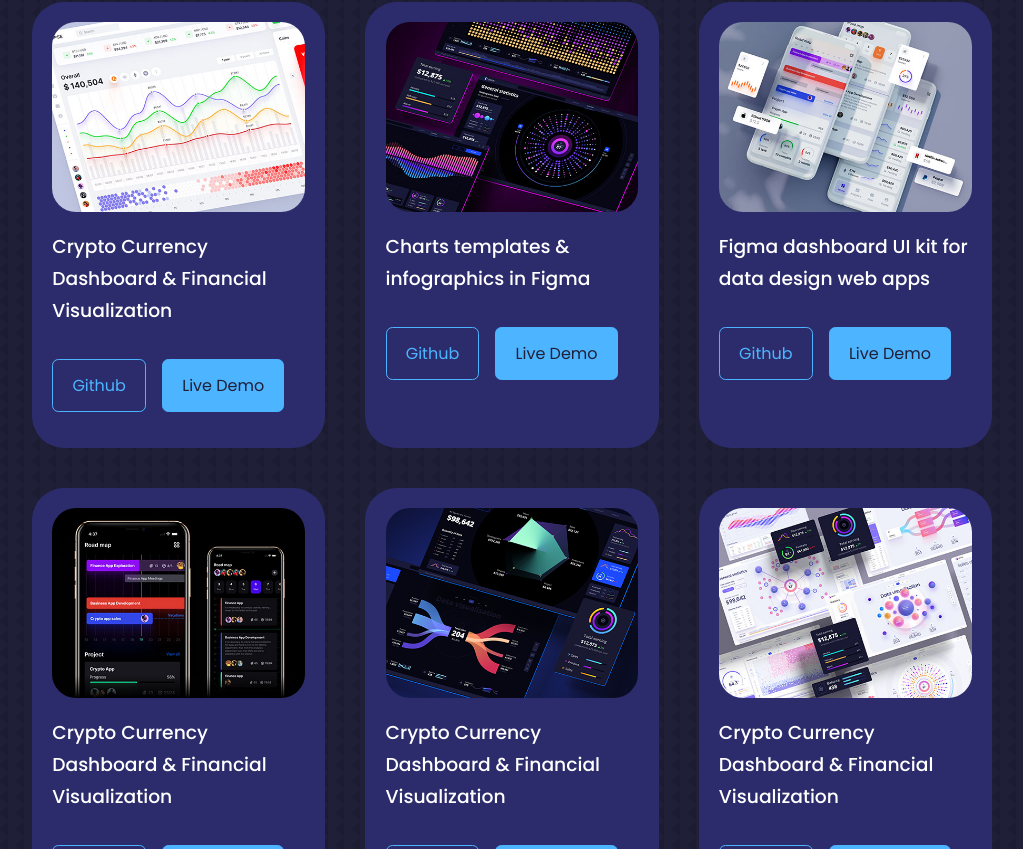
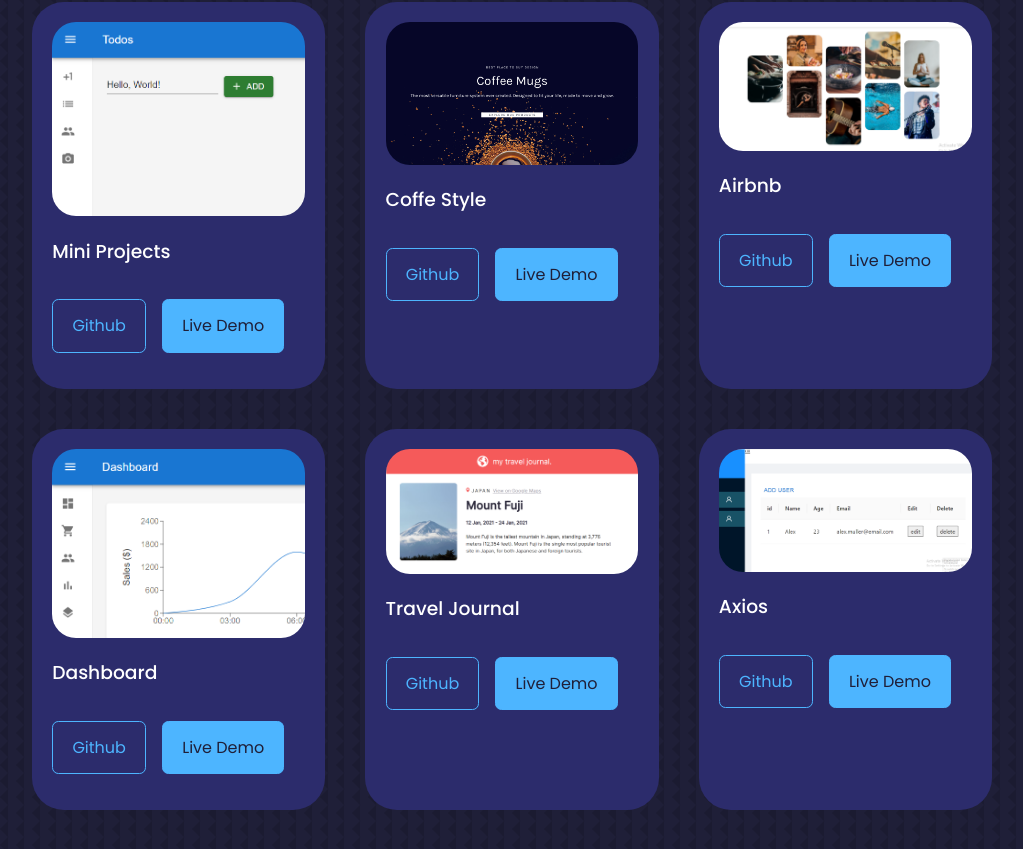
Before and after one commit to kholturaev2001/portfolio-web, a React (Create React App) app: page / in a window 1280 px wide. Shown: the part 3371-4220 px from the top of the page, without its empty margins (128-1151 px from the left). Built offline with nearby package versions, Linux system fonts and the light colour scheme.

Commit message:
add own portfoiodatas

```diff
--- a/src/components/Portfolio/Portfolio.jsx
+++ b/src/components/Portfolio/Portfolio.jsx
@@ -1,55 +1,71 @@
 import React from "react";
 import "./portfolio.css";
-import IMG1 from "../../assetsOne/portfolio1.jpg";
-import IMG2 from "../../assetsOne/portfolio2.jpg";
-import IMG3 from "../../assetsOne/portfolio3.jpg";
-import IMG4 from "../../assetsOne/portfolio4.jpg";
-import IMG5 from "../../assetsOne/portfolio5.png";
-import IMG6 from "../../assetsOne/portfolio6.jpg";
+import IMG1 from "../../assets/MiniProjects.png";
+import IMG2 from "../../assets/CoffeStyle.png";
+import IMG3 from "../../assets/Airbnb.png";
+// import IMG4 from "../../assets/Landify.png";
+import IMG5 from "../../assets/Dashboard.png";
+// import IMG6 from "../../assets/TicTacToe.png";
+import IMG7 from "../../assets/TravelJournal.png";
+import IMG8 from "../../assets/axios back.png";
 
 const Portfolio = () => {
   const data = [
     {
       id: 1,
       image: IMG1,
-      title: "Crypto Currency Dashboard & Financial Visualization",
-      gitgub: "https://gitgub.com",
-      demo: "https://dribbble.com/Alien_pixels",
+      title: "Mini Projects",
+      github: "https://github.com/kholturaev2001/Mini_Projects",
+      demo: "https://dancing-licorice-7e4dab.netlify.app",
     },
     {
       id: 2,
       image: IMG2,
-      title: "Charts templates & infographics in Figma",
-      gitgub: "https://gitgub.com",
-      demo: "https://dribbble.com/Alien_pixels",
+      title: "Coffe Style",
+      github: "https://github.com/kholturaev2001/Coffee-Style",
+      demo: "https://coffe-style.netlify.app",
     },
     {
       id: 3,
       image: IMG3,
-      title: "Figma dashboard UI kit for data design web apps",
-      gitgub: "https://gitgub.com",
-      demo: "https://dribbble.com/Alien_pixels",
+      title: "Airbnb",
+      github: "https://github.com/kholturaev2001/Airbnb",
+      demo: "https://iridescent-moonbeam-0975eb.netlify.app",
     },
-    {
-      id: 4,
-      image: IMG4,
-      title: "Crypto Currency Dashboard & Financial Visualization",
-      gitgub: "https://gitgub.com",
-      demo: "https://dribbble.com/Alien_pixels",
-    },
+    // {
+    //   id: 4,
+    //   image: IMG4,
+    //   title: "Crypto Currency Dashboard & Financial Visualization",
+    //   github: "https://github.com",
+    //   demo: "https://dribbble.com/Alien_pixels",
+    // },
     {
       id: 5,
       image: IMG5,
-      title: "Crypto Currency Dashboard & Financial Visualization",
-      gitgub: "https://gitgub.com",
-      demo: "https://dribbble.com/Alien_pixels",
+      title: "Dashboard",
+      github: "https://github.com/kholturaev2001/Dashboard",
+      demo: "https://superb-begonia-3e7641.netlify.app",
+    },
+    // {
+    //   id: 6,
+    //   image: IMG6,
+    //   title: "Crypto Currency Dashboard & Financial Visualization",
+    //   github: "https://github.com",
+    //   demo: "https://dribbble.com/Alien_pixels",
+    // },
+    {
+      id: 7,
+      image: IMG7,
+      title: "Travel Journal",
+      github: "https://github.com/kholturaev2001/Travel-journey",
+      demo: "https://charming-llama-3426a6.netlify.app",
     },
     {
-      id: 6,
-      image: IMG6,
-      title: "Crypto Currency Dashboard & Financial Visualization",
-      gitgub: "https://gitgub.com",
-      demo: "https://dribbble.com/Alien_pixels",
+      id: 8,
+      image: IMG8,
+      title: "Axios",
+      github: "https://github.com/kholturaev2001/Axios-Back-end-",
+      demo: "https://lustrous-puppy-545d19.netlify.app",
     },
   ];
   return (
```
